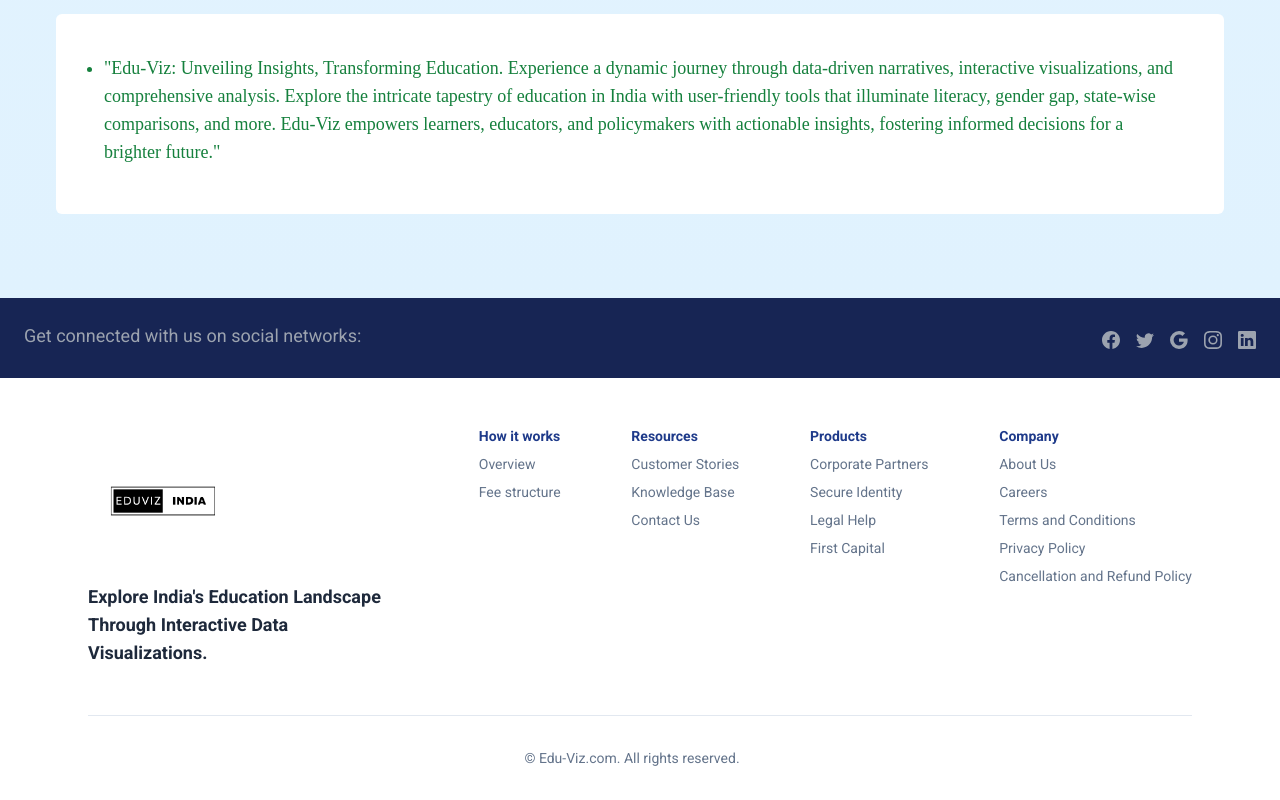
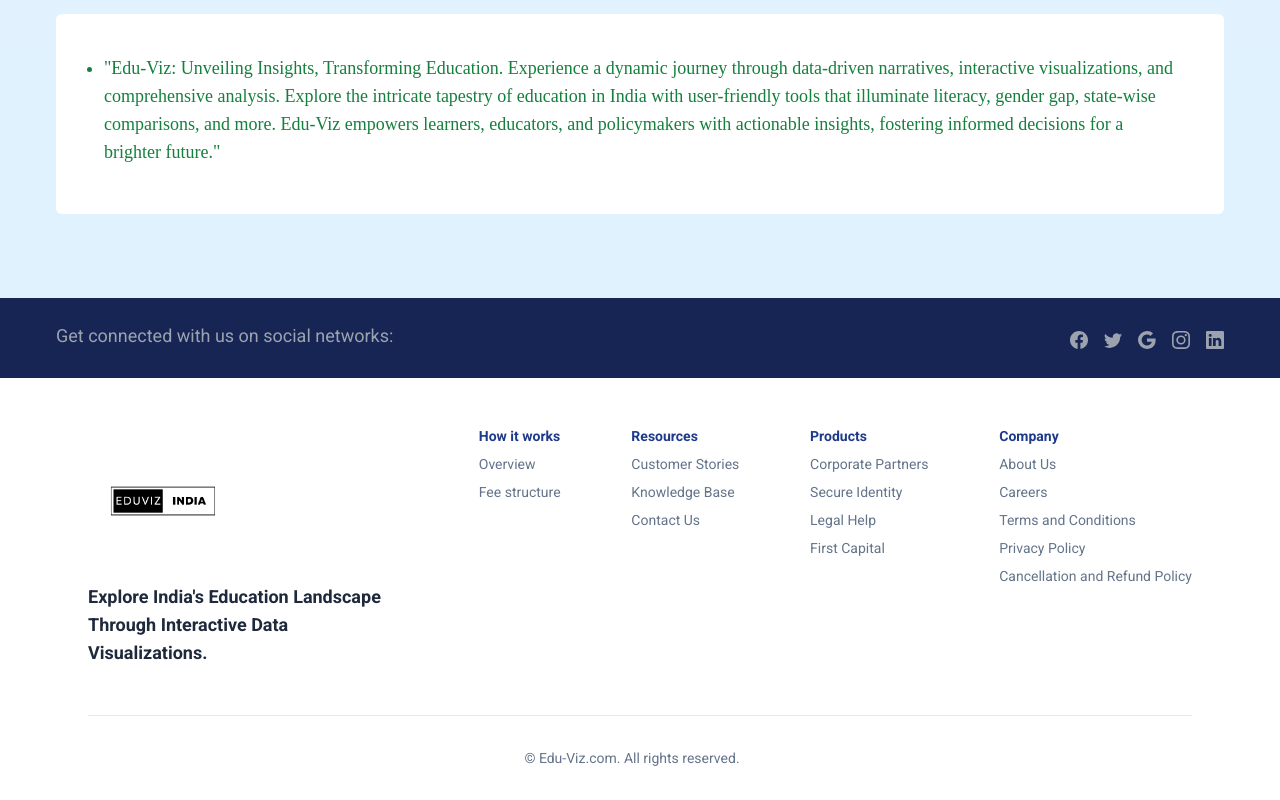
Before and after one commit to pirate08/edu-viz, a Next.js app: page / in a window 1280 px wide. Shown: the part 4824-5624 px from the top of the page. Built offline with nearby package versions, Linux system fonts and the light colour scheme.

Commit message:
Comment section took into common folder...

```diff
--- a/components/partials/Connection.jsx
+++ b/components/common/Connection.jsx
@@ -11,7 +11,7 @@
   return (
     <div className='h-20 w-full bg-blue-950 text-gray-400'>
       {/* Connection-- */}
-      <div className='flex flex-wrap items-center justify-center md:justify-between py-3 px-3 md:px-6 md:py-6'>
+      <div className='flex flex-wrap items-center justify-center md:justify-between py-3 px-3 md:px-14 md:py-6'>
         <h1 className='text-lg'>Get connected with us on social networks:</h1>
         {/* --Icons-- */}
         <div className='flex items-center gap-4 mt-2 cursor-pointer text-lg'>
--- a/pages/index.js
+++ b/pages/index.js
@@ -3,7 +3,7 @@
 import HomePage from "@/components/partials/HomePage"
 import Navbar from "@/components/responsiveness/Navbar"
 import Footer from "@/components/Footer"
-import Connection from "@/components/partials/Connection"
+import Connection from "@/components/common/Connection"
 
 export default function Home() {
   return (
```
